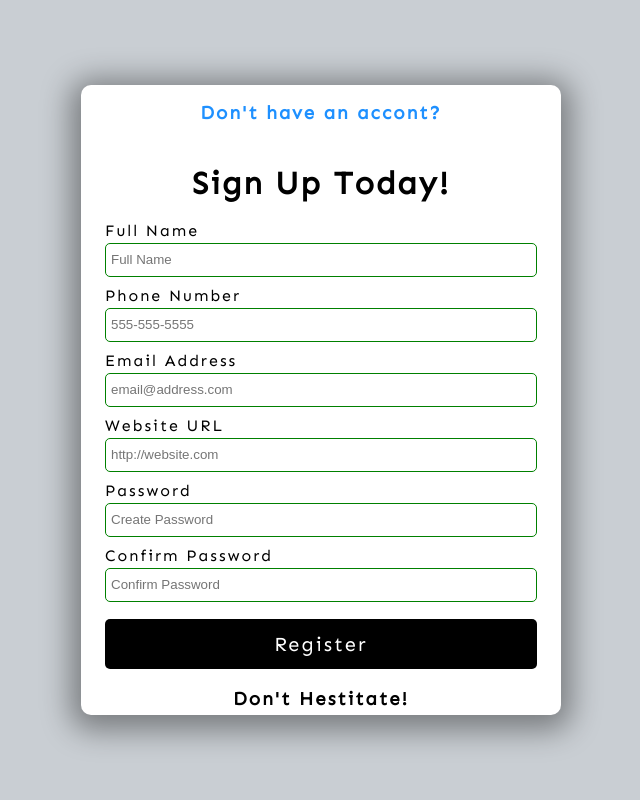
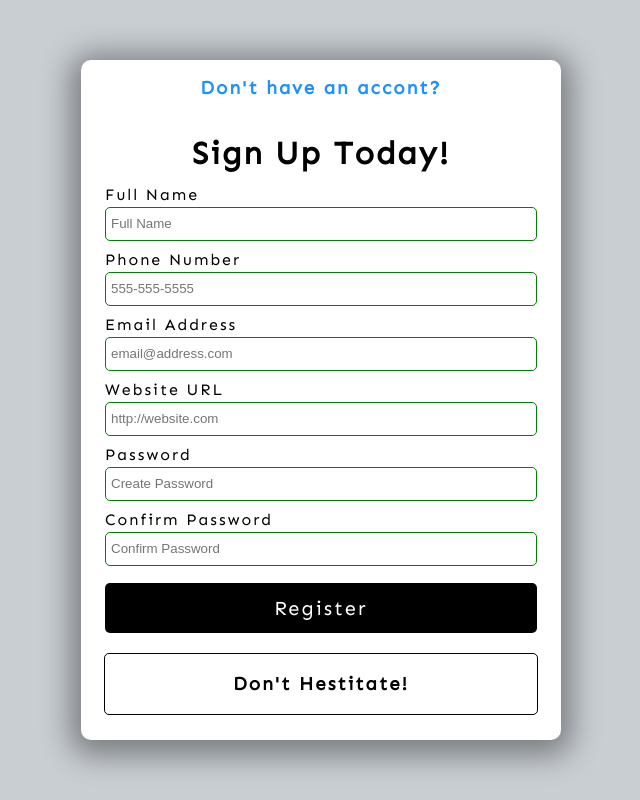
Before and after one commit to KateChantha/form-validation, a plain HTML site: page index.html in a window 1280 px wide. Shown: the whole page, without its empty margins (319-959 px from the left). Drawn offline with Linux system fonts and the light colour scheme.

Commit message:
style message container

```diff
--- a/style.css
+++ b/style.css
@@ -16,9 +16,12 @@ body {
   background: #c9ced3;
 }
 
+h1 {
+  margin: 1rem auto;
+}
 .container {
   width: 480px;
-  height: 630px;
+  height: 680px;
   background: white;
   display: flex;
   flex-direction: column;
@@ -92,3 +95,13 @@ button:hover {
 button:focus {
   outline: none;
 }
+
+.message-container {
+  border: 1px solid black;
+  border-radius: 5px;
+  width: 90%;
+  margin-top: 20px;
+  display: flex;
+  justify-content: center;
+  color: black;
+}
```
